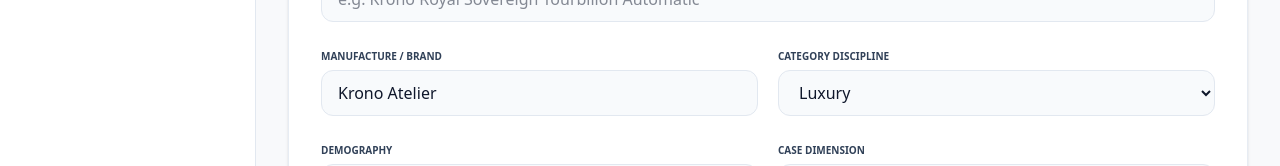
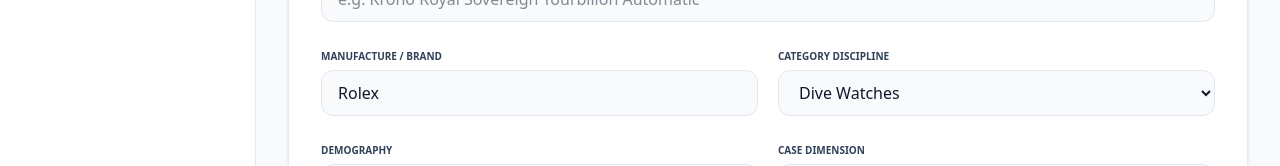
Before and after one commit to mohamedrazim11-maker/Krono_Watches, a Next.js app in the folder frontend/: page /admin/products/new in a window 1280 px wide. Shown: the part 368-534 px from the top of the page. Built offline with nearby package versions, Linux system fonts and the light colour scheme; no server answers.

Commit message:
Update vault catalogue options with 5 master houses and 6 curated collections

```diff
--- a/frontend/app/admin/products/new/page.tsx
+++ b/frontend/app/admin/products/new/page.tsx
@@ -8,7 +8,7 @@
 const PRESET_GALLERY_SETS = [
   {
     name: "Classic Obsidian",
-    category: "Luxury",
+    category: "Dress Watches",
     images: [
       "https://images.unsplash.com/photo-1547996160-81dfa63595aa?auto=format&fit=crop&w=900&q=80",
       "https://images.unsplash.com/photo-1524592094714-0f0654e20314?auto=format&fit=crop&w=900&q=80",
@@ -17,7 +17,7 @@
   },
   {
     name: "Automatic Chrono Steel",
-    category: "Automatic",
+    category: "Chronograph",
     images: [
       "https://images.unsplash.com/photo-1523170335258-f5ed11844a49?auto=format&fit=crop&w=900&q=80",
       "https://images.unsplash.com/photo-1542496658-e33a6d0d50f6?auto=format&fit=crop&w=900&q=80",
@@ -26,7 +26,7 @@
   },
   {
     name: "Titanium Diver 300M",
-    category: "Sport",
+    category: "Dive Watches",
     images: [
       "https://images.unsplash.com/photo-1542496658-e33a6d0d50f6?auto=format&fit=crop&w=900&q=80",
       "https://images.unsplash.com/photo-1434056886845-dac89ffe9b56?auto=format&fit=crop&w=900&q=80",
@@ -42,8 +42,8 @@
 
   const [formData, setFormData] = useState({
     name: "",
-    brand: "Krono Atelier",
-    category: "Luxury",
+    brand: "Rolex",
+    category: "Dive Watches",
     gender: "Men",
     case_size: "41mm",
     price: "",
@@ -218,10 +218,12 @@
                 onChange={handleChange}
                 className="mt-1 w-full rounded-xl bg-slate-50 dark:bg-[#0B0F17] px-4 py-2.5 text-xs text-slate-900 dark:text-white border border-slate-200 dark:border-slate-700 focus:border-slate-800 dark:focus:border-amber-400 focus:outline-none font-mono"
               >
-                <option value="Luxury">Luxury</option>
+                <option value="Dive Watches">Dive Watches</option>
+                <option value="Dress Watches">Dress Watches</option>
+                <option value="Chronograph">Chronograph</option>
                 <option value="Automatic">Automatic</option>
-                <option value="Sport">Sport</option>
-                <option value="Smart">Smart</option>
+                <option value="Digital">Digital</option>
+                <option value="Sports Watches">Sports Watches</option>
               </select>
             </div>
 
--- a/frontend/app/admin/products/page.tsx
+++ b/frontend/app/admin/products/page.tsx
@@ -116,10 +116,12 @@
             className="rounded-xl bg-slate-50 dark:bg-[#0B0F17] px-3 py-2 text-xs text-slate-800 dark:text-slate-200 border border-slate-200 dark:border-slate-700 focus:border-slate-800 dark:focus:border-amber-400 focus:outline-none font-mono"
           >
             <option value="All">All Categories</option>
-            <option value="Luxury">Luxury</option>
+            <option value="Dive Watches">Dive Watches</option>
+            <option value="Dress Watches">Dress Watches</option>
+            <option value="Chronograph">Chronograph</option>
             <option value="Automatic">Automatic</option>
-            <option value="Sport">Sport</option>
-            <option value="Smart">Smart</option>
+            <option value="Digital">Digital</option>
+            <option value="Sports Watches">Sports Watches</option>
           </select>
 
           <span className="text-xs text-slate-500 dark:text-slate-400 font-mono font-semibold">
--- a/frontend/app/catalog/page.tsx
+++ b/frontend/app/catalog/page.tsx
@@ -287,9 +287,9 @@
           </div>
 
           {/* Collection Pills Bar */}
-          <div className="flex items-center gap-1.5 overflow-x-auto no-scrollbar pt-1">
-            <span className="text-[10px] font-mono uppercase font-bold text-[#5A6D64] dark:text-[#8EAA9C] pr-1 flex-shrink-0">
-              Collection:
+          <div className="flex items-center gap-2 overflow-x-auto no-scrollbar pt-1">
+            <span className="text-[10px] font-mono uppercase font-bold text-[#5A6D64] dark:text-[#8EAA9C] pr-1 flex-shrink-0 tracking-wider">
+              COLLECTION:
             </span>
             {COLLECTIONS.map((cat) => {
               const isSelected = selectedCategory === cat;
@@ -297,10 +297,10 @@
                 <button
                   key={cat}
                   onClick={() => setSelectedCategory(cat)}
-                  className={`px-3 py-1 rounded-lg text-xs font-mono font-bold whitespace-nowrap transition cursor-pointer ${
+                  className={`px-3.5 py-1.5 rounded-xl text-xs font-mono font-bold whitespace-nowrap transition cursor-pointer border ${
                     isSelected
-                      ? "bg-[#006039] text-white shadow-sm"
-                      : "bg-[#F8FAF9] dark:bg-[#11261D] text-[#5A6D64] dark:text-[#CBD5E1] hover:text-[#006039] border border-[#E2E8F0] dark:border-[#1F4535]"
+                      ? "bg-[#006039] dark:bg-[#00824E] text-white border-[#006039] dark:border-[#00824E] shadow-md shadow-[#006039]/20"
+                      : "bg-[#F8FAF9] dark:bg-[#11261D] text-[#5A6D64] dark:text-[#CBD5E1] hover:text-[#006039] dark:hover:text-[#4ADE80] border-[#E2E8F0] dark:border-[#1F4535]"
                   }`}
                 >
                   {cat === "All" ? "All Series" : cat}
```
Also changed, not shown: frontend/public/images/watches/rolex_submariner_1.jpg (added).
